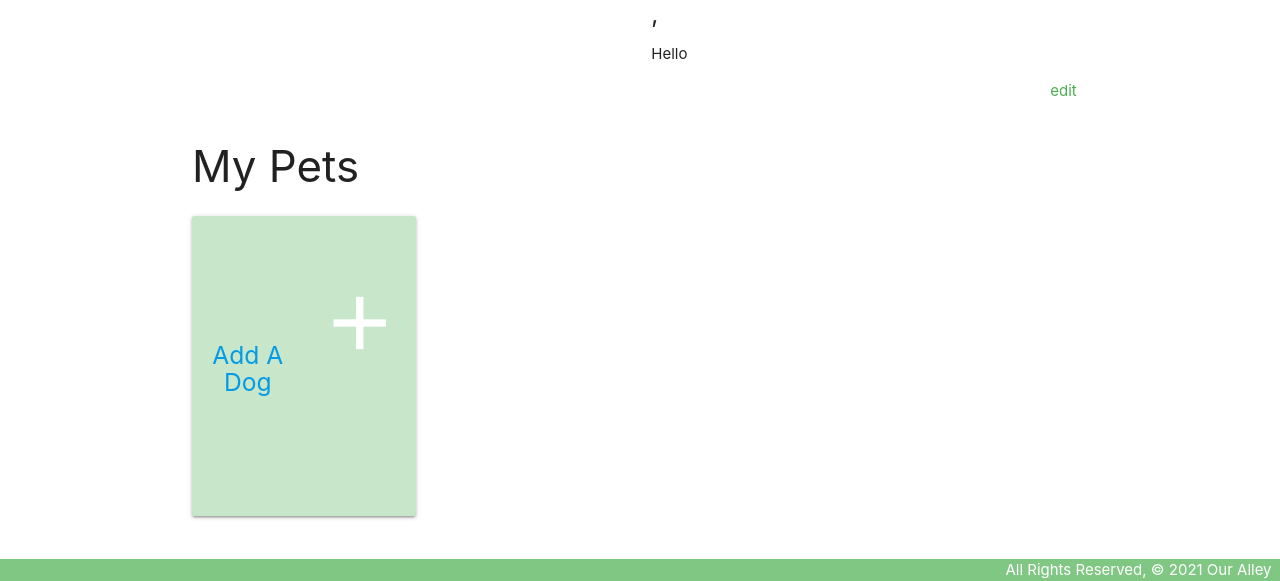
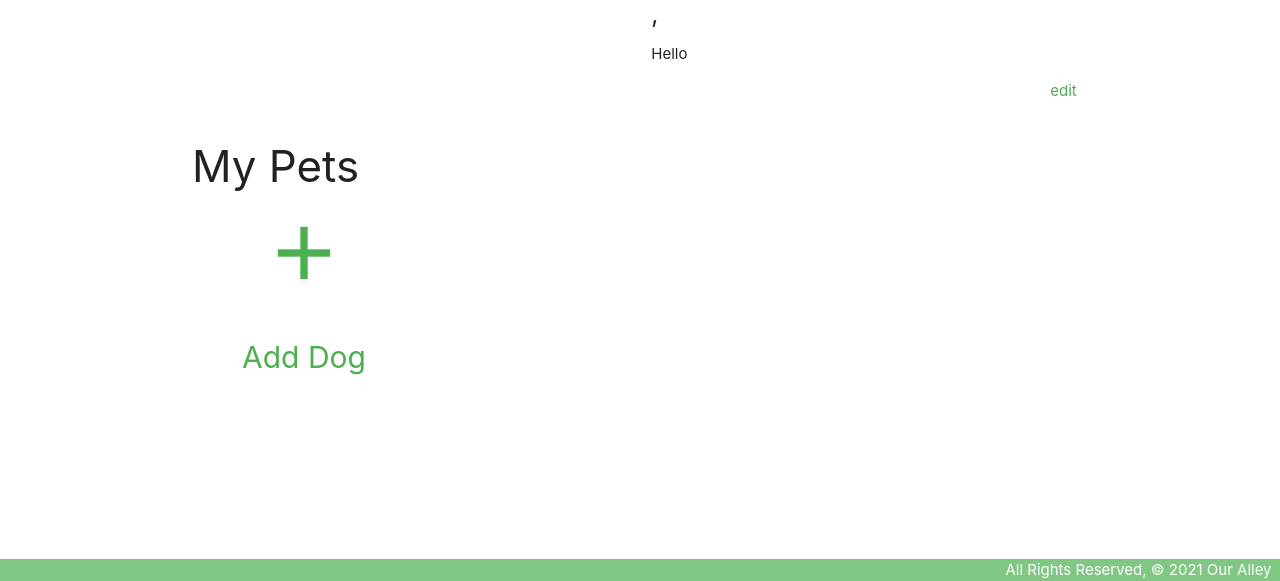
Before and after one commit to lordsilverwing/OurAlley, a Django app: page /accounts/profile/ in a window 1280 px wide. Shown: the part 219-800 px from the top of the page. Run offline with Django 3.2, Linux system fonts and the light colour scheme; the visitor is signed in with stand-in values (Sample User, id 1); data that the repository does not hold is empty.

Commit message:
Finish any styling needs

```diff
--- a/main_app/static/css/style.css
+++ b/main_app/static/css/style.css
@@ -113,3 +113,13 @@ nav {
   top: 0%;
   left: 5%;
 }
+
+.large-text {
+  font-size: 30px;
+}
+
+.invite-text {
+  margin: 0;
+  padding: 0;
+  border: 0;
+}
--- a/main_app/templates/playdates/detail.html
+++ b/main_app/templates/playdates/detail.html
@@ -28,6 +28,7 @@
         <h4>Invited Dogs</h4>
         {% if local_dogs %}
             {% for dog in local_dogs %}
+
             <div class="col s3 ">
                 <a href="{% url 'detail' dog.id %}">
                 <div class="card">
@@ -38,10 +39,12 @@
                             <img width="175" height="175" src="../../static/images/no-image.png">
                         {% endif %}
                     {% endwith %}
-                    {{ dog.name }}
+                    <p class="center invite-text black-text">{{ dog.name }}</p>
                 </div>
                </a>
             </div>
+
+
             {% endfor %}
         {% else %}
             <p>There are no dogs invited yet</p>
--- a/main_app/templates/profile.html
+++ b/main_app/templates/profile.html
@@ -43,7 +43,7 @@
                     <div class="card-action">
                         <form action="{% url 'add_photo' dog.id %}" enctype="multipart/form-data" method="POST">
                           {% csrf_token %}
-                          <input class="green-text" type="file" name="photo-file">
+                          <input class="green-text truncate" type="file" name="photo-file">
                           <hr>
                           <input type="submit" class="btn-small green" value="Upload Photo">
                         </form>
@@ -60,10 +60,8 @@
 
         <div class="col s3">
             <a href="{% url 'add_dog' %}">
-                <div class="row valign-wrapper hoverable card small green lighten-4">
-                  <h5 class="col s12">Add A Dog</h5>
-                    <i class="col s12 full-width large white-text material-icons big-i">add</i>
-                </div>
+              <i class=" center large green-text lighten-3 material-icons">add</i>
+              <p class="large-text green-text lighten-2">Add Dog</p>
             </a>
         </div>
     </div>
--- a/main_app/views.py
+++ b/main_app/views.py
@@ -197,7 +197,7 @@ def add_invite(request):
 
 class CreatePlaydate(LoginRequiredMixin, CreateView):
   model = Playdate
-  fields = ['time', 'date', 'description']
+  fields = ['time', 'date', 'location', 'description']
 
   def form_valid(self, form):
     form.instance.user = self.request.user
```
Also changed, not shown: main_app/templates/dogs/detail.html (+5 -5 lines), main_app/templates/playdates/index.html (+4 -4 lines). Lines whose indentation alone changed are shown as unchanged.
